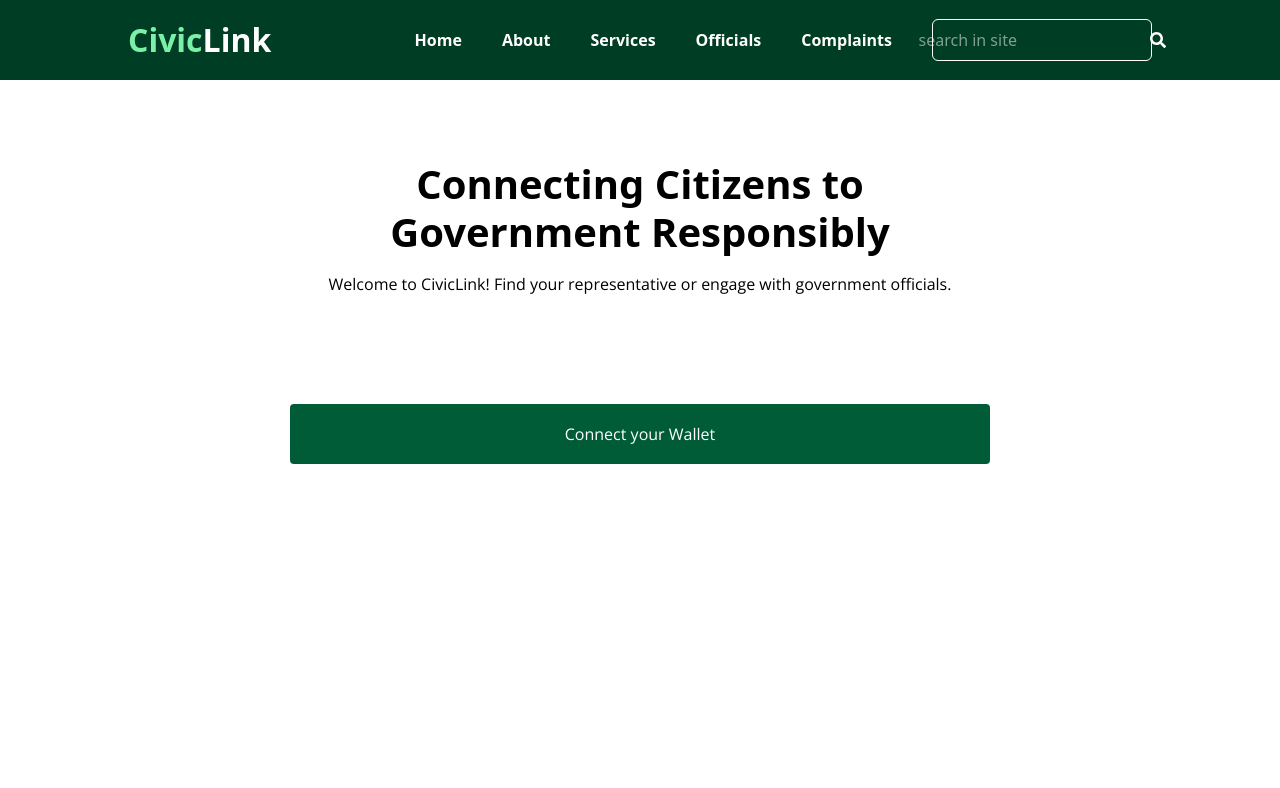
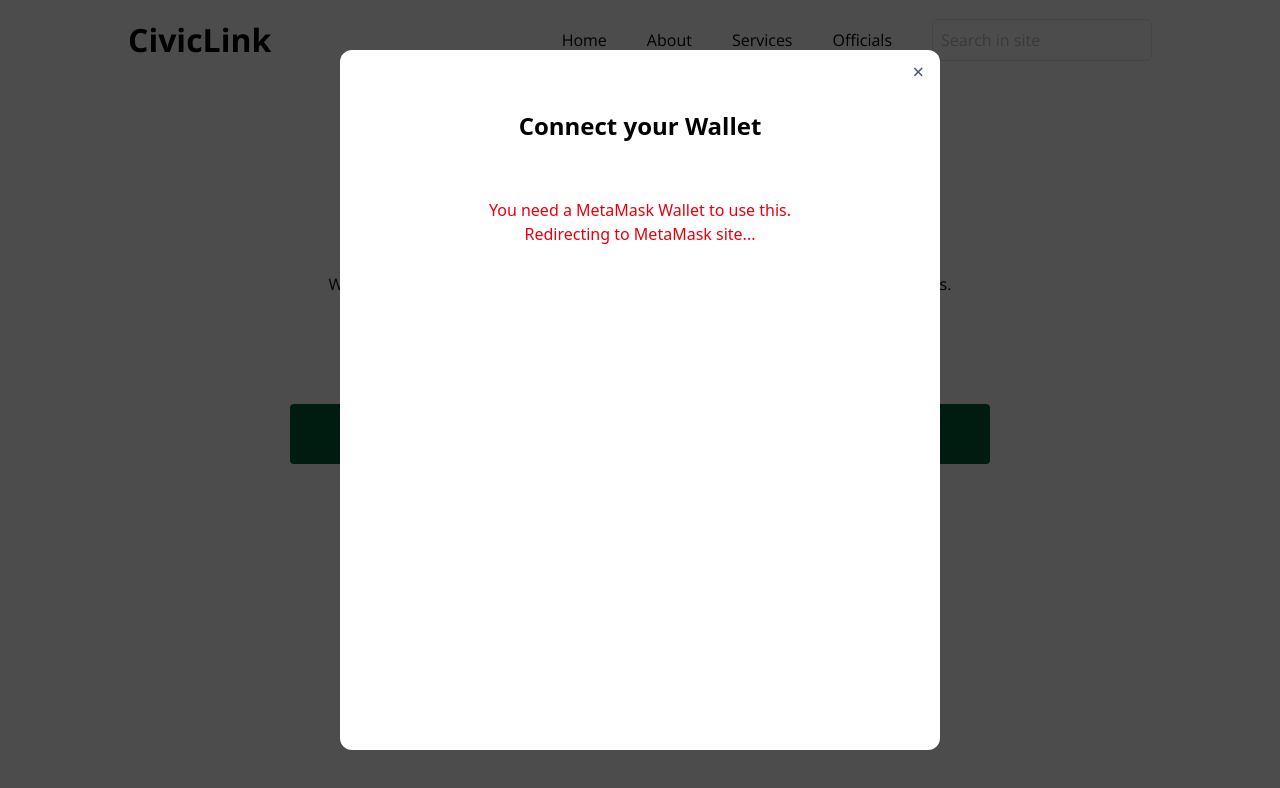
Before and after one commit to Mmeso1/CivicLink, a React (Vite) app: page /connect-to-wallet in a window 1280 px wide. Both pictures are taken after a click on the button "Connect your Wallet". Shown: the top 788 px of the page. Built offline with nearby package versions, Linux system fonts and the light colour scheme.

Commit message:
progress being made with the connection to the wallet

```diff
--- a/package.json
+++ b/package.json
@@ -15,6 +15,7 @@
     "react-dom": "^19.0.0",
     "react-icons": "^5.5.0",
     "react-router-dom": "^7.5.0",
+    "react-spinners": "^0.15.0",
     "tailwindcss": "^4.1.3",
     "zustand": "^5.0.3"
   },
--- a/src/App.tsx
+++ b/src/App.tsx
@@ -3,7 +3,7 @@ import HomePage from "./pages/homePage";
 import ConnectToWallet from "./pages/connectToWallet";
 import NftIssuance from "./pages/nftIssuance";
 import CivicIdMint from "./pages/civicMint";
-import { DiscoverWalletProviders } from "./components/DiscoverWalletProviders";
+import ConnectWithMetaMask from "./pages/connectWithMetaMask";
 
 function App() {
   return (
@@ -14,6 +14,10 @@ function App() {
         <Route path="/nftIssuance" element={<NftIssuance />} />
         <Route path="/civic-id-mint" element={<CivicIdMint />} />
         <Route path="/connect-to-wallet" element={<ConnectToWallet />} />
+        <Route
+          path="/connect-with-metamask"
+          element={<ConnectWithMetaMask />}
+        />
       </Routes>
     </>
   );
--- a/src/components/NavBar.tsx
+++ b/src/components/NavBar.tsx
@@ -3,13 +3,14 @@ import { FaBars, FaSearch } from "react-icons/fa";
 
 const NavBar = () => {
   return (
-    <header className="bg-home text-white h-[80px] flex items-center justify-center">
+    <>
+      <header className="bg-white text-white h-[80px] flex items-center justify-center">
         <div className="w-[80%] flex justify-between items-center">
-        <h1 className="text-[2rem] font-[700]">
-          <span className="text-green-300">Civic</span>Link
+          <h1 className="text-[2rem] font-[700] open-sans text-black">
+            CivicLink
           </h1>
-        <nav className="lg:flex hidden justify-between gap-[40px] items-center">
-          <ul className="flex gap-[40px] font-[700] ">
+          <nav className="lg:flex hidden justify-between gap-[40px] items-center text-black">
+            <ul className="flex gap-[40px] open-sans font-light">
               <li>
                 <Link to="#">Home</Link>
               </li>
@@ -22,22 +23,14 @@ const NavBar = () => {
               <li>
                 <Link to="#">Officials</Link>
               </li>
-            <li>
-              <Link to="#">Complaints</Link>
-            </li>
             </ul>
-          <div className=" w-[220px] flex justify-center border-[1px] border-search rounded-[6px] p-[8px] items-center">
-            <div>
+            <div className="w-[220px] flex justify-center border-[1px] border-[#0000001A] rounded-[6px] p-[8px] items-center open-sans text-[#00000080]">
               <input
                 className="border-0 outline-0"
-                placeholder="search in site"
+                placeholder="Search in site"
                 type="text"
-                name=""
               />
-            </div>
-            <div className="">
               <FaSearch />
-            </div>
             </div>
           </nav>
         </div>
@@ -45,6 +38,7 @@ const NavBar = () => {
           <FaBars />
         </div>
       </header>
+    </>
   );
 };
 
--- /dev/null
+++ b/src/components/WalletModal.tsx
@@ -0,0 +1,115 @@
+import { useState, useEffect } from "react";
+import { useSyncProviders } from "../hooks/useSyncProviders";
+import { ClipLoader } from "react-spinners";
+// import { formatAddress } from "../utils/index";
+
+interface WalletModalProps {
+  isOpen: boolean;
+  onClose: () => void;
+}
+
+const WalletModal: React.FC<WalletModalProps> = ({ isOpen, onClose }) => {
+  const [selectedWallet, setSelectedWallet] = useState<EIP6963ProviderDetail>();
+  const [userAccount, setUserAccount] = useState<string>("");
+  const providers = useSyncProviders();
+
+  const [isSearching, setIsSearching] = useState(true);
+  const [noProviderFound, setNoProviderFound] = useState(false);
+
+  // Connect to provider
+  const handleConnect = async (providerWithInfo: EIP6963ProviderDetail) => {
+    try {
+      const accounts = (await providerWithInfo.provider.request({
+        method: "eth_requestAccounts",
+      })) as string[];
+      setSelectedWallet(providerWithInfo);
+      setUserAccount(accounts?.[0]);
+    } catch (error) {
+      console.error(error);
+    }
+  };
+
+  // ESC to close
+  useEffect(() => {
+    const handleEscape = (e: KeyboardEvent) => {
+      if (e.key === "Escape") onClose();
+    };
+
+    document.addEventListener("keydown", handleEscape);
+    return () => document.removeEventListener("keydown", handleEscape);
+  }, [onClose]);
+
+  // Manage search and fallback behavior
+  useEffect(() => {
+    if (!isOpen) return;
+
+    setIsSearching(true);
+    setNoProviderFound(false);
+
+    const searchTimeout = setTimeout(() => {
+      if (providers.length === 0) {
+        setNoProviderFound(true);
+        setIsSearching(false);
+
+        setTimeout(() => {
+          window.location.href = "https://metamask.io/download.html";
+        }, 3000);
+      } else {
+        setIsSearching(false);
+      }
+    }, 2000);
+
+    return () => clearTimeout(searchTimeout);
+  }, [providers, isOpen]);
+
+  if (!isOpen) return null;
+
+  return (
+    <div
+      className="fixed inset-0 z-50 flex justify-center items-center"
+      style={{ backgroundColor: "rgba(0, 0, 0, 0.7)" }}
+    >
+      <div className="bg-white rounded-xl p-8 w-[90%] max-w-[600px] h-[700px] relative">
+        <button
+          className="absolute top-2 right-4 text-xl text-gray-600 hover:text-black"
+          onClick={onClose}
+        >
+          ×
+        </button>
+        <div className="text-center mt-7">
+          <h2 className="text-2xl font-semibold mb-4">Connect your Wallet</h2>
+        </div>
+
+        <div className="pt-10 flex flex-col items-center justify-center">
+          {isSearching ? (
+            <div className="flex flex-col items-center">
+              <ClipLoader color="#0000ff" size={50} />
+              <p className="text-sm text-gray-600">
+                Searching for wallet providers...
+              </p>
+            </div>
+          ) : noProviderFound ? (
+            <div className="text-center text-red-600 text-md">
+              You need a MetaMask Wallet to use this.
+              <br />
+              Redirecting to MetaMask site...
+            </div>
+          ) : (
+            providers.map((provider) => (
+              <button
+                key={provider.info.uuid}
+                onClick={() => handleConnect(provider)}
+                className="flex items-center justify-center gap-4 w-3/4 p-2 mb-2 bg-[#EADFDF] rounded-lg shadow-md hover:bg-gray-200 border border-black cursor-pointer"
+              >
+                <img src={provider.info.icon} alt={provider.info.name} />
+                <div>{provider.info.name}</div>
+              </button>
+            ))
+          )}
+        </div>
+      </div>
+    </div>
+  );
+};
+
+export default WalletModal;
--- a/src/pages/connectToWallet.tsx
+++ b/src/pages/connectToWallet.tsx
@@ -1,7 +1,10 @@
 import NavBar from "../components/NavBar";
-import { Link } from "react-router-dom";
+import { useState } from "react";
+import WalletModal from "../components/WalletModal";
 
 const ConnectToWallet = () => {
+  const [walletModalOpen, setWalletModalOpen] = useState(false);
+
   return (
     <>
       <NavBar />
@@ -17,12 +20,21 @@ const ConnectToWallet = () => {
             </p>
           </div>
           <div>
-            <button className="py-[12px] px-[20px] h-[60px] w-[700px] rounded bg-[#005C37] text-white font-light open-sans cursor-pointer">
+            <button
+              className="py-[12px] px-[20px] h-[60px] w-[700px] rounded bg-[#005C37] text-white font-light open-sans cursor-pointer"
+              onClick={() => setWalletModalOpen(true)}
+            >
               Connect your Wallet
             </button>
           </div>
         </div>
       </section>
+
+      {/* Modal Component */}
+      <WalletModal
+        isOpen={walletModalOpen}
+        onClose={() => setWalletModalOpen(false)}
+      />
     </>
   );
 };
--- /dev/null
+++ b/src/pages/connectWithMetaMask.tsx
@@ -0,0 +1,38 @@
+import { Link } from "react-router-dom";
+
+const ConnectWithMetaMask = () => {
+  return (
+    <div className="h-screen flex flex-col justify-between pt-10 pb-20 mx-10">
+      <div className="header flex items-center justify-between">
+        <div className="flex flex-col gap-4 open-sans">
+          <p className="text-3xl">Verifying your identity</p>
+          <p>We need to confirm you are a real user</p>
+        </div>
+        <div className="flex gap-7 open-sans">
+          <button className="cursor-pointer">Home</button>
+          <button className="cursor-pointer">Account</button>
+        </div>
+      </div>
+      <section className="open-sans flex flex-col items-center justify-center h-full gap-4">
+        {/* Custom Spinner */}
+        <div className="relative w-20 h-20">
+          <div className="absolute inset-0 rounded-full"></div>
+          <div className="absolute inset-0 border-6 border-t-6 border-t-[#81DC95] border-gray-300 rounded-full animate-spin"></div>
+        </div>
+        <p className="text-3xl">Connecting with Metamask</p>
+        <p className="text-sm">This may take a few seconds</p>
+        <p className="text-sm">
+          Your Wallet will prompt you to sign a message. This helps us confirm
+          your wallet ownership
+        </p>
+      </section>
+      <footer className="flex items-center justify-center gap-5">
+        <Link to="">Contact Us</Link>
+        <Link to="">Privacy Policy</Link>
+        <Link to="">Terms of Service</Link>
+      </footer>
+    </div>
+  );
+};
+
+export default ConnectWithMetaMask;
```
Also changed, not shown: 1 other file (tests, documents, lock files or other folders). Lines whose indentation alone changed are shown as unchanged.
